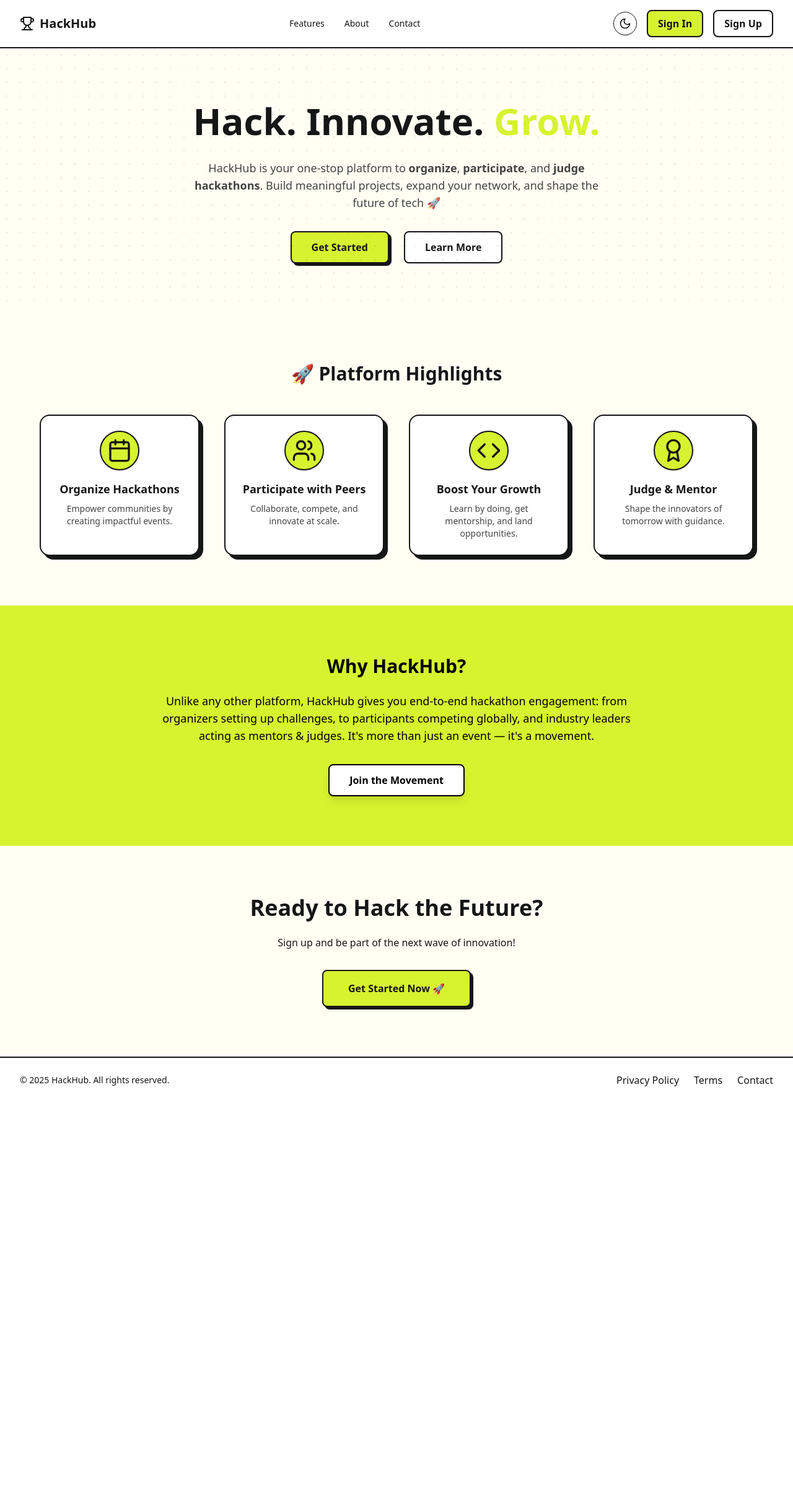
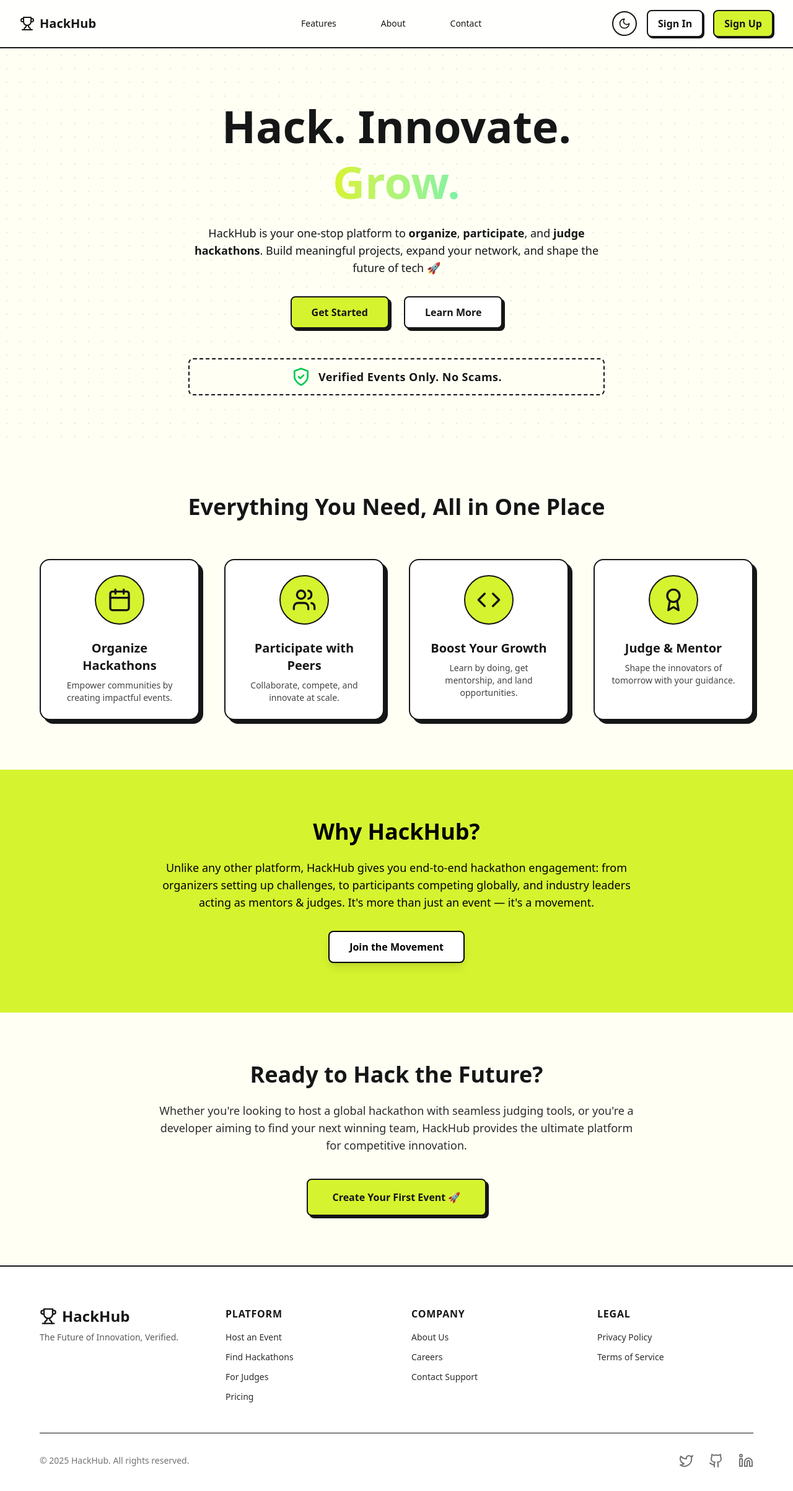
Before and after one commit to SiddhiGawade/Grind_Synap3.0, a React (Vite) app in the folder frontEnd/: page / in a window 1280 px wide. Shown: the top 2406 px of the page at 62% size. Before the commit the page ends 1779 px from the top, so only its background shows below. Built offline with nearby package versions, Linux system fonts and the light colour scheme.

Commit message:
Refined the Landing Page

```diff
--- a/frontEnd/package.json
+++ b/frontEnd/package.json
@@ -12,7 +12,8 @@
   "dependencies": {
     "@supabase/supabase-js": "^2.29.0",
     "@tailwindcss/vite": "^4.1.12",
-  "lucide-react": "^0.278.0",
+    "framer-motion": "^12.23.12",
+    "lucide-react": "^0.278.0",
     "react": "^18.2.0",
     "react-dom": "^18.2.0",
     "tailwindcss": "^4.1.12"
--- a/frontEnd/src/components/LandingPage.jsx
+++ b/frontEnd/src/components/LandingPage.jsx
@@ -1,6 +1,6 @@
 import React, { useState } from 'react';
+import { motion, AnimatePresence } from 'framer-motion';
 import {
-  ArrowRight,
   Sun,
   Moon,
   Trophy,
@@ -8,183 +8,232 @@ import {
   Calendar,
   Award,
   Code,
+  ShieldCheck,
+  Github,   // Added for footer
+  Twitter,  // Added for footer
+  Linkedin, // Added for footer
 } from 'lucide-react';
 
 const LandingPage = ({ onNavigate }) => {
   const [darkMode, setDarkMode] = useState(false);
 
+  // Animation variants
+  const heroContainerVariants = {
+    hidden: { opacity: 0 },
+    show: {
+      opacity: 1,
+      transition: { staggerChildren: 0.2 },
+    },
+  };
+
+  const heroItemVariants = {
+    hidden: { opacity: 0, y: 20 },
+    show: { opacity: 1, y: 0, transition: { duration: 0.5 } },
+  };
+
+  const sectionVariants = {
+    hidden: { opacity: 0, y: 50 },
+    visible: {
+      opacity: 1,
+      y: 0,
+      transition: { duration: 0.8, ease: "easeOut" }
+    },
+  };
+
   return (
     <div
-      className={`min-h-screen flex flex-col transition-colors duration-500 ${
+      className={`min-h-screen flex flex-col transition-colors duration-500 overflow-x-hidden ${
         darkMode ? 'bg-[#151616] text-[#D6F32F]' : 'bg-[#FFFFF4] text-[#151616]'
       }`}
     >
       {/* NAVBAR */}
-      <header
-        className={`w-full px-8 py-4 flex justify-between items-center border-b-2 border-[#151616] ${
-          darkMode ? 'bg-[#1e1f20]' : 'bg-white'
-        }`}
+      <motion.header
+        initial={{ y: -100, opacity: 0 }}
+        animate={{ y: 0, opacity: 1 }}
+        transition={{ duration: 0.5, ease: 'easeInOut' }}
+        className={`sticky top-0 z-50 w-full px-8 py-4 flex justify-between items-center border-b-2 ${
+          darkMode
+            ? 'bg-[#1e1f20]/80 border-[#333]'
+            : 'bg-white/80 border-[#151616]'
+        } backdrop-blur-sm`}
       >
-        {/* Logo */}
         <div className="flex items-center gap-2 font-extrabold text-xl cursor-pointer">
           <Trophy className="w-6 h-6" />
-          HackHub
+          <span>HackHub</span>
         </div>
-
-        {/* Links */}
-        <nav className="hidden md:flex gap-8 text-sm font-medium">
-          <a href="#features" className="hover:underline">
-            Features
-          </a>
-          <a href="#about" className="hover:underline">
-            About
-          </a>
-          <a href="#contact" className="hover:underline">
-            Contact
-          </a>
+        <nav className="hidden md:flex  gap-18 text-sm font-medium ml-30">
+          <a href="#features" className="hover:text-[#D6F32F] transition-colors">Features</a>
+          <a href="#about" className="hover:text-[#D6F32F] transition-colors">About</a>
+          <a href="#contact" className="hover:text-[#D6F32F] transition-colors">Contact</a>
         </nav>
-
-        {/* Theme Toggle + Signin/Signup */}
         <div className="flex items-center gap-4">
-          <button
+          <motion.button
+            whileHover={{ scale: 1.1, rotate: 15 }}
+            whileTap={{ scale: 0.9 }}
             onClick={() => setDarkMode(!darkMode)}
-            className="p-2 rounded-full border border-[#151616] shadow hover:scale-110 transition"
+            className={`p-2 rounded-full border-2 transition-colors ${darkMode ? 'border-[#D6F32F]' : 'border-[#151616]'}`}
           >
-            {darkMode ? <Sun className="w-5 h-5" /> : <Moon className="w-5 h-5" />}
-          </button>
-          <button
-            onClick={() => onNavigate('signin')}
-            className="px-4 py-2 rounded-lg font-bold border-2 border-[#151616] bg-[#D6F32F] shadow hover:translate-y-[2px] hover:shadow-none transition"
-          >
+            <AnimatePresence mode="wait">
+              {darkMode ? (
+                <motion.div key="sun" initial={{scale:0}} animate={{scale:1}} exit={{scale:0}}><Sun className="w-5 h-5" /></motion.div>
+              ) : (
+                <motion.div key="moon" initial={{scale:0}} animate={{scale:1}} exit={{scale:0}}><Moon className="w-5 h-5" /></motion.div>
+              )}
+            </AnimatePresence>
+          </motion.button>
+          <motion.button whileHover={{ y: -2 }} whileTap={{ y: 1 }} onClick={() => onNavigate('signin')} className="hidden sm:block px-4 py-2 rounded-lg font-bold border-2 border-[#151616] bg-white text-[#151616] shadow-[2px_2px_0px_0px_#151616] hover:shadow-none transition-all">
             Sign In
-          </button>
-          <button
-            onClick={() => onNavigate('signup')}
-            className="px-4 py-2 rounded-lg font-bold border-2 border-[#151616] bg-white shadow hover:bg-[#D6F32F] hover:translate-y-[2px] hover:shadow-none transition"
-          >
+          </motion.button>
+          <motion.button whileHover={{ y: -2 }} whileTap={{ y: 1 }} onClick={() => onNavigate('signup')} className="px-4 py-2 rounded-lg font-bold border-2 border-[#151616] bg-[#D6F32F] text-[#151616] shadow-[2px_2px_0px_0px_#151616] hover:shadow-none transition-all">
             Sign Up
-          </button>
+          </motion.button>
         </div>
-      </header>
+      </motion.header>
 
       {/* HERO SECTION */}
       <section className="flex flex-col items-center justify-center flex-1 px-8 py-20 text-center relative">
-        {/* Decorative BG shapes */}
         <div className="absolute inset-0 opacity-10 pointer-events-none bg-pattern"></div>
+        <motion.div variants={heroContainerVariants} initial="hidden" animate="show" className="z-10">
+          <motion.h1 variants={heroItemVariants} className="text-5xl md:text-7xl font-black leading-tight mb-6">
+            Hack. Innovate. <br />
+            <span className="relative inline-block">
+              <span className="animate-gradient-text bg-gradient-to-r from-[#D6F32F] via-green-300 to-yellow-300 bg-clip-text text-transparent">
+                Grow.
+              </span>
+            </span>
+          </motion.h1>
+          <motion.p variants={heroItemVariants} className="max-w-2xl text-lg opacity-80 mb-8">
+            HackHub is your one-stop platform to <b>organize</b>, <b>participate</b>, and <b>judge hackathons</b>. Build meaningful projects, expand your network, and shape the future of tech 🚀
+          </motion.p>
+          <motion.div variants={heroItemVariants} className="flex gap-6 flex-wrap items-center justify-center">
+            <motion.button whileHover={{ scale: 1.05 }} whileTap={{ scale: 0.95 }} onClick={() => onNavigate('signup')} className="px-8 py-3 rounded-lg font-bold border-2 border-[#151616] bg-[#D6F32F] text-[#151616] shadow-[4px_4px_0px_0px_#151616] hover:shadow-[6px_6px_0px_0px_#151616] transition-all duration-200">
+              Get Started
+            </motion.button>
+            <motion.button whileHover={{ scale: 1.05 }} whileTap={{ scale: 0.95 }} onClick={() => document.getElementById('features')?.scrollIntoView({ behavior: 'smooth' })} className="px-8 py-3 rounded-lg font-bold border-2 border-[#151616] bg-white text-[#151616] shadow-[4px_4px_0px_0px_#151616] hover:shadow-[6px_6px_0px_0px_#151616] transition-all duration-200">
+              Learn More
+            </motion.button>
+          </motion.div>
 
-        <h1 className="text-5xl md:text-6xl font-black leading-tight mb-6">
-          Hack. Innovate. <span className="text-[#D6F32F]">Grow.</span>
-        </h1>
-        <p className="max-w-2xl text-lg opacity-80 mb-8">
-          HackHub is your one-stop platform to <b>organize</b>, <b>participate</b>,
-          and <b>judge hackathons</b>. Build meaningful projects,
-          expand your network, and shape the future of tech 🚀
-        </p>
-        <div className="flex gap-6 flex-wrap items-center justify-center">
-          <button
-            onClick={() => onNavigate('signup')}
-            className="px-8 py-3 rounded-lg font-bold border-2 border-[#151616] bg-[#D6F32F] shadow-[4px_4px_0px_0px_#151616] hover:translate-y-[2px] hover:shadow-none transition"
+          {/* --- NEW VERIFIED EVENTS BANNER --- */}
+          <motion.div
+            initial={{ opacity: 0, y: 50, scale: 0.8 }}
+            animate={{ opacity: 1, y: 0, scale: 1 }}
+            transition={{ delay: 1, duration: 0.7, type: "spring", stiffness: 100 }}
+            className="mt-12 flex items-center justify-center gap-3 p-3 px-6 rounded-lg border-2 border-dashed bg-opacity-20 backdrop-blur-sm"
           >
-            Get Started
-          </button>
-          <a href="#features" className="px-8 py-3 rounded-lg font-bold border-2 border-[#151616] bg-white shadow hover:bg-[#D6F32F] hover:translate-y-[2px] hover:shadow-none transition">
-            Learn More
-          </a>
-        </div>
+            <ShieldCheck className="w-8 h-8 text-green-500" />
+            <span className="text-lg font-bold tracking-wide">Verified Events Only. No Scams.</span>
+          </motion.div>
+
+        </motion.div>
       </section>
 
       {/* FEATURES */}
-      <section id="features" className="px-8 py-20 bg-opacity-30">
-        <h2 className="text-3xl font-black text-center mb-12">🚀 Platform Highlights</h2>
+      <motion.section id="features" className="px-8 py-20" variants={sectionVariants} initial="hidden" whileInView="visible" viewport={{ once: true, amount: 0.2 }}>
+        <h2 className="text-4xl font-black text-center mb-16">Everything You Need, All in One Place</h2>
         <div className="grid grid-cols-1 sm:grid-cols-2 lg:grid-cols-4 gap-10 max-w-6xl mx-auto">
           {[
-            {
-              title: "Organize Hackathons",
-              desc: "Empower communities by creating impactful events.",
-              icon: <Calendar className="w-10 h-10" />,
-            },
-            {
-              title: "Participate with Peers",
-              desc: "Collaborate, compete, and innovate at scale.",
-              icon: <Users className="w-10 h-10" />,
-            },
-            {
-              title: "Boost Your Growth",
-              desc: "Learn by doing, get mentorship, and land opportunities.",
-              icon: <Code className="w-10 h-10" />,
-            },
-            {
-              title: "Judge & Mentor",
-              desc: "Shape the innovators of tomorrow with guidance.",
-              icon: <Award className="w-10 h-10" />,
-            },
+            { title: "Organize Hackathons", desc: "Empower communities by creating impactful events.", icon: <Calendar className="w-10 h-10 text-[#151616]" /> },
+            { title: "Participate with Peers", desc: "Collaborate, compete, and innovate at scale.", icon: <Users className="w-10 h-10 text-[#151616]" /> },
+            { title: "Boost Your Growth", desc: "Learn by doing, get mentorship, and land opportunities.", icon: <Code className="w-10 h-10 text-[#151616]" /> },
+            { title: "Judge & Mentor", desc: "Shape the innovators of tomorrow with your guidance.", icon: <Award className="w-10 h-10 text-[#151616]" /> },
           ].map((f, i) => (
-            <div
-              key={i}
-              className={`p-6 rounded-2xl border-2 border-[#151616] shadow-[6px_6px_0px_0px_#151616] text-center transform transition-all duration-500 hover:-translate-y-3 hover:shadow-[10px_10px_0px_0px_#151616] ${
-                darkMode ? 'bg-[#1e1f20] text-[#D6F32F]' : 'bg-white text-[#151616]'
-              }`}
-            >
-              <div className="mx-auto w-16 h-16 flex items-center justify-center rounded-full border-2 border-[#151616] bg-[#D6F32F] shadow mb-4">
-                {f.icon}
-              </div>
-              <h3 className="text-lg font-extrabold mb-2">{f.title}</h3>
+            <motion.div key={i} className={`p-6 rounded-2xl border-2 border-[#151616] shadow-[6px_6px_0px_0px_#151616] text-center ${darkMode ? 'bg-[#1e1f20]' : 'bg-white'}`} initial={{ opacity: 0, y: 30 }} whileInView={{ opacity: 1, y: 0 }} transition={{ duration: 0.5, delay: i * 0.1 }} viewport={{ once: true, amount: 0.5 }} whileHover={{ y: -10, scale: 1.03, shadow: '10px 10px 0px 0px #151616' }}>
+              <div className="mx-auto w-20 h-20 flex items-center justify-center rounded-full border-2 border-[#151616] bg-[#D6F32F] mb-6">{f.icon}</div>
+              <h3 className="text-xl font-extrabold mb-2">{f.title}</h3>
               <p className="text-sm opacity-80">{f.desc}</p>
-            </div>
+            </motion.div>
           ))}
         </div>
-      </section>
+      </motion.section>
 
       {/* ABOUT SECTION */}
-      <section id="about" className="px-8 py-20 bg-[#D6F32F] text-black text-center">
-        <h2 className="text-3xl font-black mb-6">Why HackHub?</h2>
-        <p className="max-w-3xl mx-auto text-lg mb-8">
-          Unlike any other platform, HackHub gives you end-to-end hackathon
-          engagement: from organizers setting up challenges, to participants
-          competing globally, and industry leaders acting as mentors & judges.
-          It's more than just an event — it's a movement.
+      <motion.section id="about" className="px-8 py-20 bg-[#D6F32F] text-black text-center" variants={sectionVariants} initial="hidden" whileInView="visible" viewport={{ once: true, amount: 0.2 }}>
+        <h2 className="text-4xl font-black mb-6">Why HackHub?</h2>
+        <p className="max-w-3xl mx-auto text-lg mb-8">Unlike any other platform, HackHub gives you end-to-end hackathon engagement: from organizers setting up challenges, to participants competing globally, and industry leaders acting as mentors & judges. It's more than just an event — it's a movement.</p>
+        <motion.button onClick={() => onNavigate('signup')} whileHover={{ scale: 1.05, backgroundColor: '#151616', color: '#FFFFFF' }} whileTap={{ scale: 0.95 }} className="px-8 py-3 rounded-lg font-bold border-2 border-black bg-white shadow-lg">
+          Join the Movement
+        </motion.button>
+      </motion.section>
+
+      {/* --- REVISED CTA SECTION --- */}
+      <motion.section className="px-8 py-20 text-center" variants={sectionVariants} initial="hidden" whileInView="visible" viewport={{ once: true, amount: 0.2 }}>
+        <h2 className="text-4xl font-black mb-6">Ready to Hack the Future?</h2>
+        <p className="max-w-3xl mx-auto text-lg opacity-90 mb-10">
+          Whether you're looking to host a global hackathon with seamless judging tools,
+          or you're a developer aiming to find your next winning team, HackHub provides
+          the ultimate platform for competitive innovation.
         </p>
-        <button
-          onClick={() => onNavigate('signup')}
-          className="px-8 py-3 rounded-lg font-bold border-2 border-black bg-white shadow-lg hover:bg-black hover:text-white transition"
-        >
-          Join the Movement
-        </button>
-      </section>
+        <motion.button onClick={() => onNavigate('signup')} whileHover={{ scale: 1.05, y: -2, shadow: '6px 6px 0px 0px #151616' }} whileTap={{ scale: 0.95, y: 1 }} className="px-10 py-4 rounded-lg font-bold border-2 border-[#151616] bg-[#D6F32F] text-[#151616] shadow-[4px_4px_0px_0px_#151616] transition-shadow">
+          Create Your First Event 🚀
+        </motion.button>
+      </motion.section>
 
-      {/* CTA */}
-      <section className="px-8 py-20 text-center">
-        <h2 className="text-4xl font-black mb-6">Ready to Hack the Future?</h2>
-        <p className="mb-8">Sign up and be part of the next wave of innovation!</p>
-        <button
-          onClick={() => onNavigate('signup')}
-          className="px-10 py-4 rounded-lg font-bold border-2 border-[#151616] bg-[#D6F32F] shadow-[4px_4px_0px_0px_#151616] hover:translate-y-[2px] hover:shadow-none transition"
-        >
-          Get Started Now 🚀
-        </button>
-      </section>
+      {/* --- NEW, ENHANCED FOOTER --- */}
+      <motion.footer
+        id="contact"
+        className={`w-full px-8 py-16 border-t-2 ${darkMode ? 'border-[#333] bg-[#1e1f20]' : 'border-[#151616] bg-white'}`}
+        initial={{ opacity: 0 }}
+        whileInView={{ opacity: 1 }}
+        transition={{ duration: 1 }}
+        viewport={{ once: true, amount: 0.2 }}
+      >
+        <div className="max-w-6xl mx-auto grid grid-cols-1 md:grid-cols-4 gap-12 text-center md:text-left">
+          {/* Column 1: Logo & Tagline */}
+          <div className="flex flex-col items-center md:items-start col-span-1 md:col-span-1">
+            <div className="flex items-center gap-2 font-extrabold text-2xl mb-2">
+              <Trophy className="w-7 h-7" />
+              <span>HackHub</span>
+            </div>
+            <p className="text-sm opacity-70">The Future of Innovation, Verified.</p>
+          </div>
 
-      {/* FOOTER */}
-      <footer
-        id="contact"
-        className={`w-full px-8 py-6 border-t-2 border-[#151616] flex flex-col md:flex-row justify-between items-center gap-4 ${
-          darkMode ? 'bg-[#1e1f20] text-[#D6F32F]' : 'bg-white text-[#151616]'
-        }`}
-      >
-        <p className="text-sm">© 2025 HackHub. All rights reserved.</p>
-        <div className="flex gap-6">
-          <a href="#" className="hover:underline">Privacy Policy</a>
-          <a href="#" className="hover:underline">Terms</a>
-          <a href="#" className="hover:underline">Contact</a>
+          {/* Column 2: Platform Links */}
+          <div>
+            <h3 className="font-bold mb-4 uppercase tracking-wider">Platform</h3>
+            <div className="flex flex-col gap-3 text-sm opacity-90">
+              <a href="#" className="hover:underline">Host an Event</a>
+              <a href="#" className="hover:underline">Find Hackathons</a>
+              <a href="#" className="hover:underline">For Judges</a>
+              <a href="#" className="hover:underline">Pricing</a>
+            </div>
+          </div>
+
+          {/* Column 3: Company Links */}
+          <div>
+            <h3 className="font-bold mb-4 uppercase tracking-wider">Company</h3>
+            <div className="flex flex-col gap-3 text-sm opacity-90">
+              <a href="#" className="hover:underline">About Us</a>
+              <a href="#" className="hover:underline">Careers</a>
+              <a href="#" className="hover:underline">Contact Support</a>
+            </div>
+          </div>
+
+          {/* Column 4: Legal */}
+          <div>
+            <h3 className="font-bold mb-4 uppercase tracking-wider">Legal</h3>
+            <div className="flex flex-col gap-3 text-sm opacity-90">
+              <a href="#" className="hover:underline">Privacy Policy</a>
+              <a href="#" className="hover:underline">Terms of Service</a>
+            </div>
+          </div>
         </div>
-      </footer>
 
-      {/* STYLES */}
+        {/* Bottom Bar: Copyright & Socials */}
+        <div className="max-w-6xl mx-auto mt-12 pt-8 border-t border-opacity-20 flex flex-col sm:flex-row justify-between items-center gap-6">
+          <p className="text-sm opacity-60">© {new Date().getFullYear()} HackHub. All rights reserved.</p>
+          <div className="flex gap-6">
+            <a href="#" className="opacity-60 hover:opacity-100 transition-opacity"><Twitter /></a>
+            <a href="#" className="opacity-60 hover:opacity-100 transition-opacity"><Github /></a>
+            <a href="#" className="opacity-60 hover:opacity-100 transition-opacity"><Linkedin /></a>
+          </div>
+        </div>
+      </motion.footer>
+
       <style>{`
-        .bg-pattern {
-          background-image: radial-gradient(currentColor 1px, transparent 1px);
-          background-size: 22px 22px;
-        }
+        .bg-pattern { background-image: radial-gradient(currentColor 1px, transparent 1px); background-size: 22px 22px; }
+        .animate-gradient-text { background-size: 200% auto; animation: gradient-pan 3s linear infinite; }
+        @keyframes gradient-pan { from { background-position: 0% center; } to { background-position: 200% center; } }
       `}</style>
     </div>
   );
```
Also changed, not shown: 2 other files (tests, documents, lock files or other folders).
